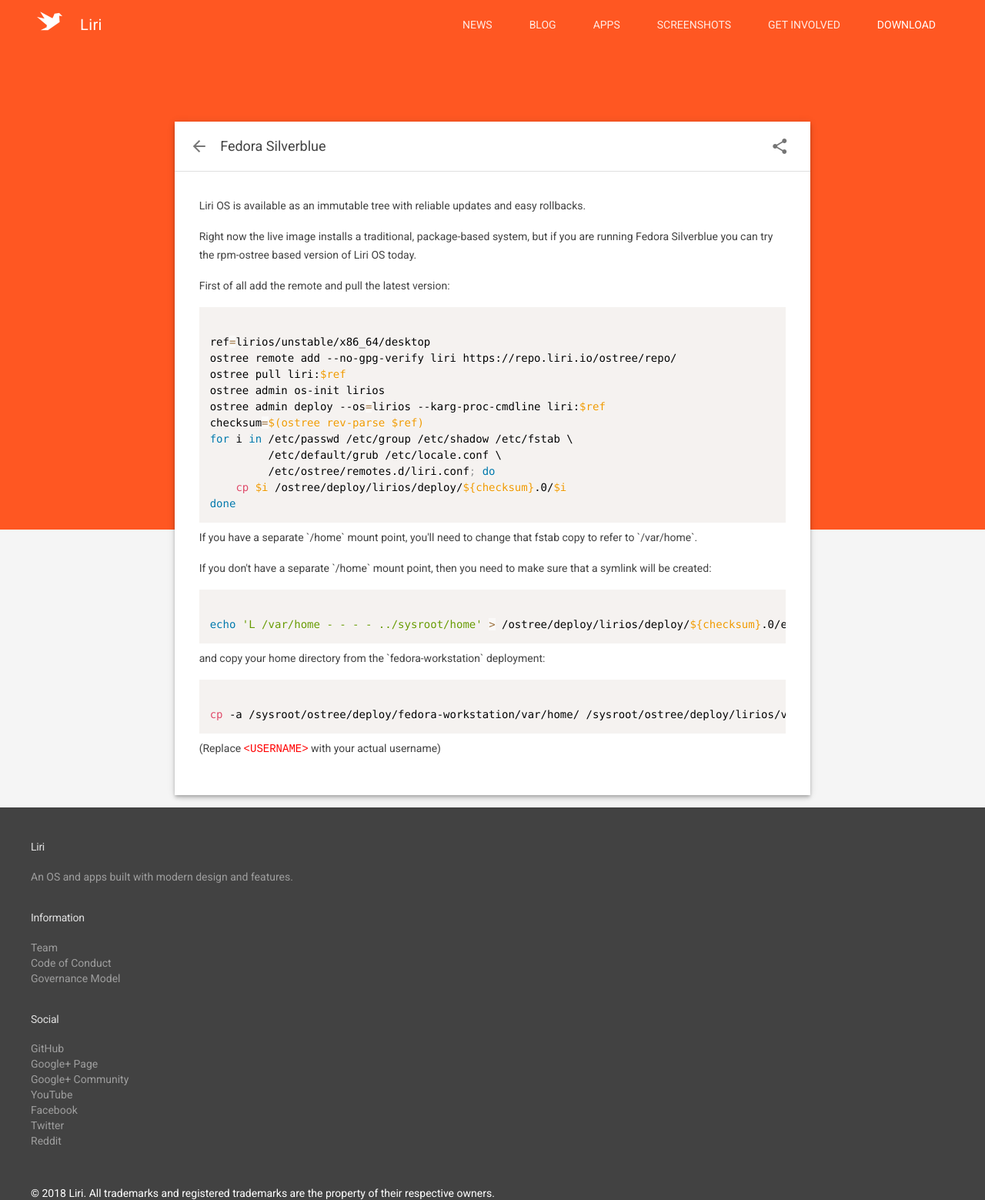
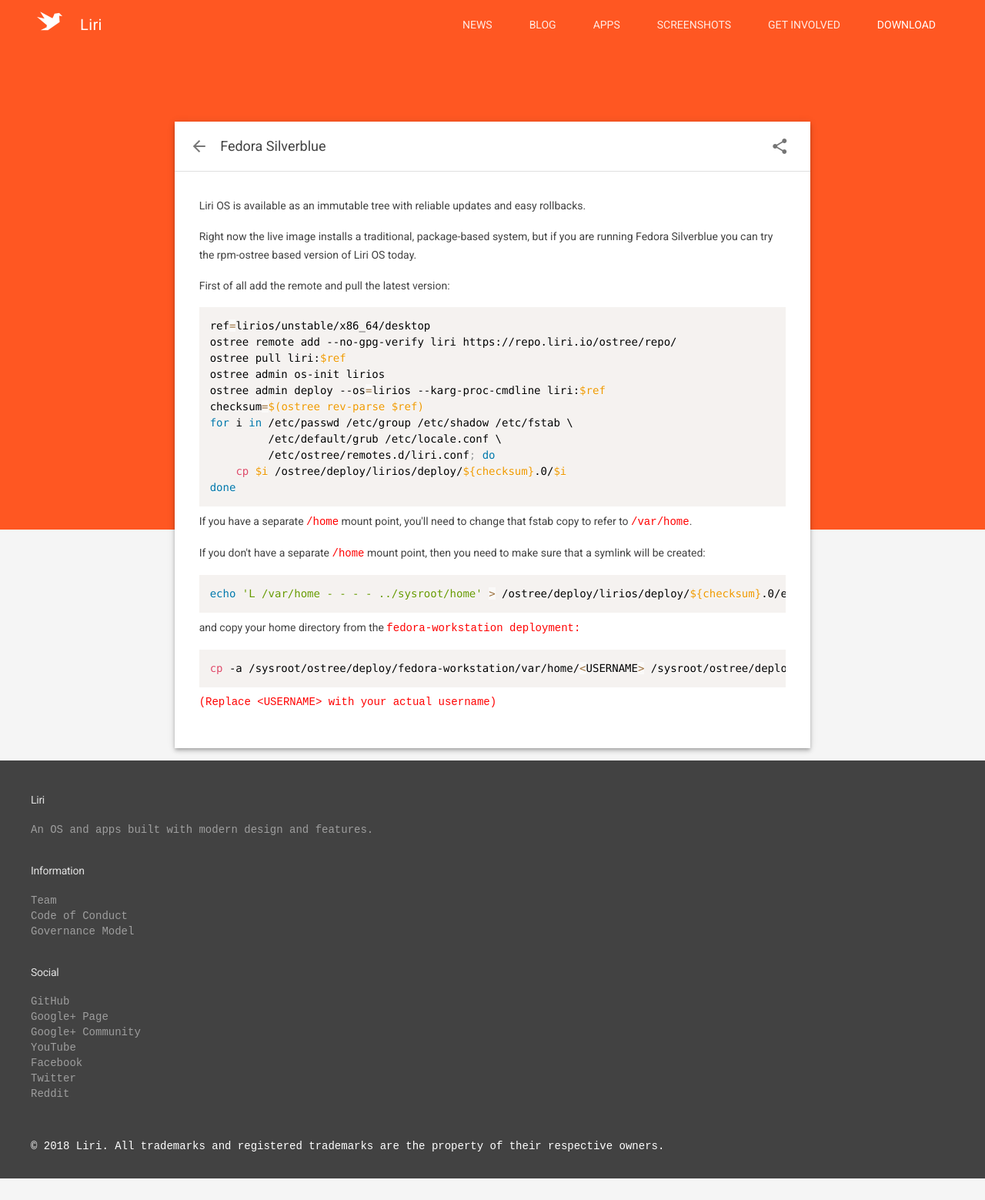
Before and after one commit to lirios/lirios.github.io, a Jekyll site: the page built from download/silverblue.html, in a window 1280 px wide. Shown: the whole page at 77% size. Built offline with Jekyll 4.4.1, drawn with Linux system fonts in a browser that asks for light colours; nearby versions of some CDN libraries; some web fonts are replaced; library files that are not in the unit come from our copies.

Commit message:
More fixes

```diff
--- a/download/silverblue.html
+++ b/download/silverblue.html
@@ -24,8 +24,7 @@
 First of all add the remote and pull the latest version:
 </p>
 
-<pre><code class="language-bash">
-ref=lirios/unstable/x86_64/desktop
+<pre><code class="language-bash">ref=lirios/unstable/x86_64/desktop
 ostree remote add --no-gpg-verify liri https://repo.liri.io/ostree/repo/
 ostree pull liri:$ref
 ostree admin os-init lirios
@@ -35,28 +34,23 @@
          /etc/default/grub /etc/locale.conf \
          /etc/ostree/remotes.d/liri.conf; do
     cp $i /ostree/deploy/lirios/deploy/${checksum}.0/$i
-done
-</code></pre>
+done</code></pre>
 
 <p>
-If you have a separate `/home` mount point, you'll need to change that fstab copy to refer to `/var/home`.
+If you have a separate <code>/home</code> mount point, you'll need to change that fstab copy to refer to <code>/var/home</code>.
 </p>
 
 <p>
-If you don't have a separate `/home` mount point, then you need to make sure that a symlink will be created:
+If you don't have a separate <code>/home</code> mount point, then you need to make sure that a symlink will be created:
 </p>
 
-<pre><code class="language-bash">
-echo 'L /var/home - - - - ../sysroot/home' > /ostree/deploy/lirios/deploy/${checksum}.0/etc/tmpfiles.d/00rpm-ostree.conf
-</code></pre>
+<pre><code class="language-bash">echo 'L /var/home - - - - ../sysroot/home' > /ostree/deploy/lirios/deploy/${checksum}.0/etc/tmpfiles.d/00rpm-ostree.conf</code></pre>
 
 <p>
-and copy your home directory from the `fedora-workstation` deployment:
+and copy your home directory from the <code>fedora-workstation<code> deployment:
 </p>
 
-<pre><code class="language-bash">
-cp -a /sysroot/ostree/deploy/fedora-workstation/var/home/<USERNAME> /sysroot/ostree/deploy/lirios/var/home
-</code></pre>
+<pre><code class="language-bash">cp -a /sysroot/ostree/deploy/fedora-workstation/var/home/&lt;USERNAME&gt; /sysroot/ostree/deploy/lirios/var/home</code></pre>
 
 <p>
 (Replace <code>&lt;USERNAME&gt;</code> with your actual username)
```
